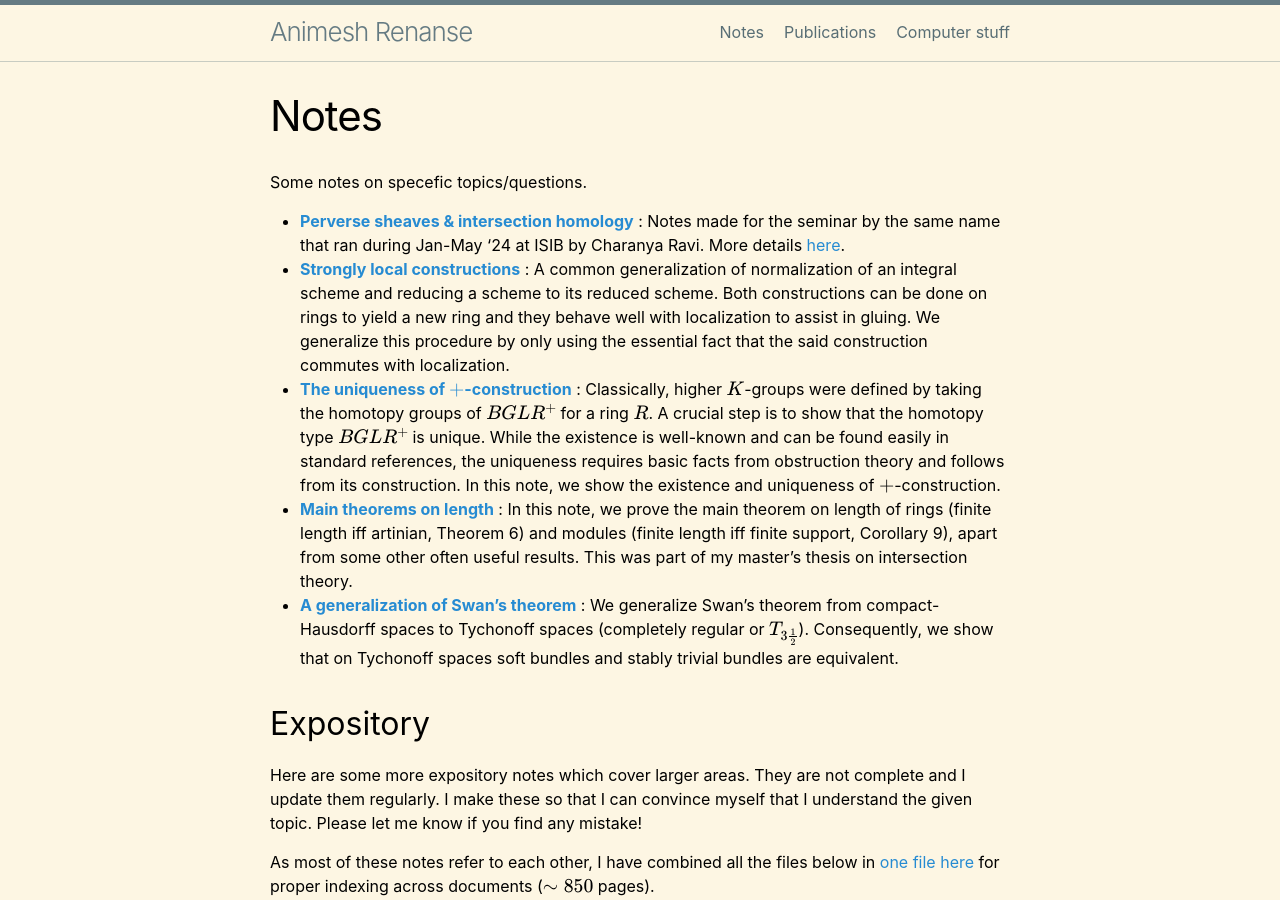
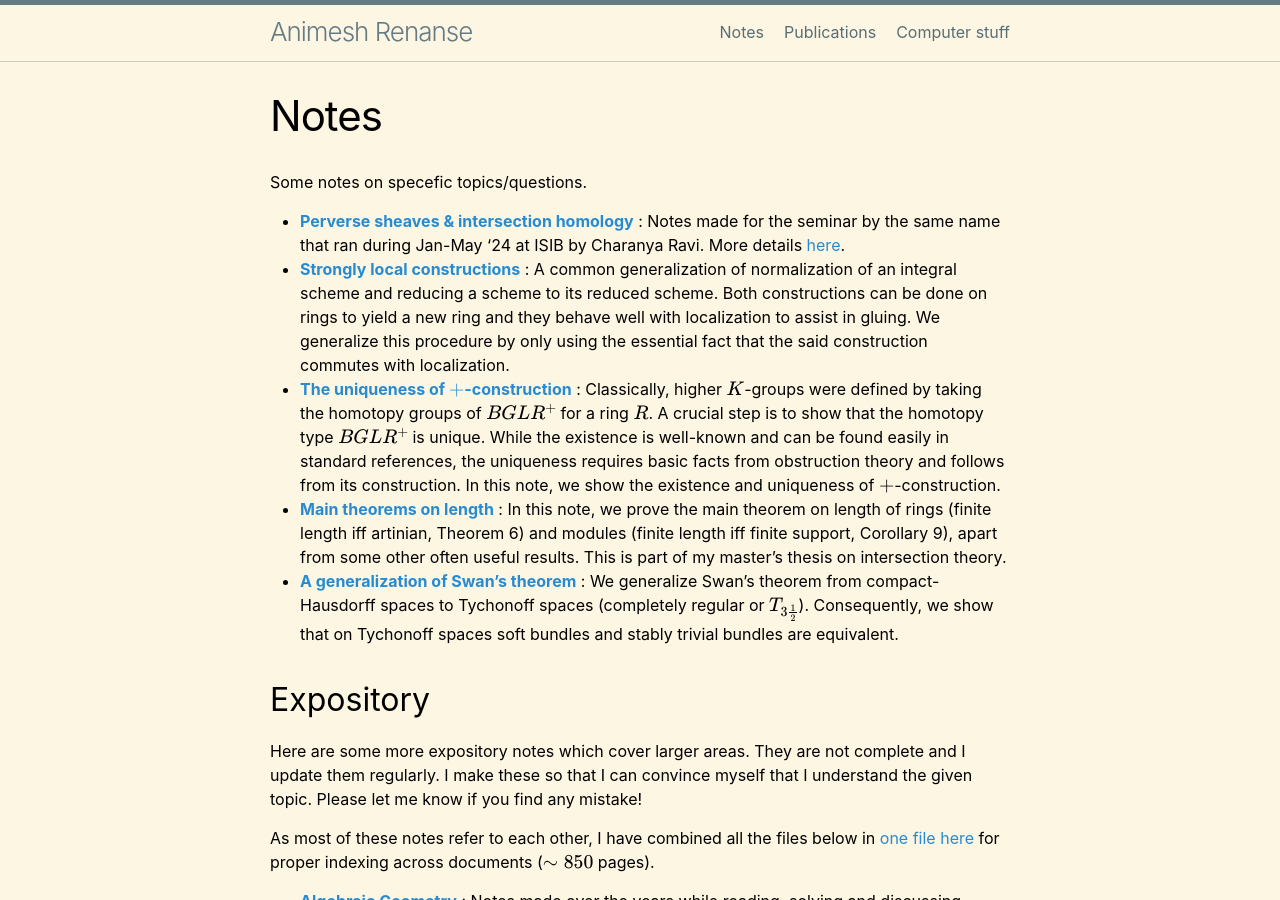
Before and after one commit to ARenanse/ARenanse.github.io, a Jekyll site: the page built from tabs/notes.md, in a window 1280 px wide and 900 px high. Built offline with Jekyll 4.4.1, drawn with Linux system fonts in a browser that asks for light colours; formulas are drawn with MathJax 3.

Commit message:
Update notes.md

```diff
--- a/tabs/notes.md
+++ b/tabs/notes.md
@@ -8,7 +8,7 @@
 * **[Perverse sheaves & intersection homology](/assets//notes/Others/SingSpaces.pdf)** : Notes made for the seminar by the same name that ran during Jan-May '24 at ISIB by Charanya Ravi. More details [here](https://charanyaravi.github.io/Sem2-23-24/Sem2-23-24:IH:index.html).
 * **[Strongly local constructions](/assets/notes/Others/SLConstr.pdf)** : A common generalization of normalization of an integral scheme and reducing a scheme to its reduced scheme. Both constructions can be done on rings to yield a new ring and they behave well with localization to assist in gluing. We generalize this procedure by only using the essential fact that the said construction commutes with localization.
 * **[The uniqueness of $$+$$-construction](/assets/notes/Others/PlusConst.pdf)** : Classically, higher $$K$$-groups were defined by taking the homotopy groups of $$BGLR^+$$ for a ring $$R$$. A crucial step is to show that the homotopy type $$BGLR^+$$ is unique. While the existence is well-known and can be found easily in standard references, the uniqueness requires basic facts from obstruction theory and follows from its construction. In this note, we show the existence and uniqueness of $$+$$-construction.
-* **[Main theorems on length](/assets/notes/Others/Length.pdf)** : In this note, we prove the main theorem on length of rings (finite length iff artinian, Theorem 6) and modules (finite length iff finite support, Corollary 9), apart from some other often useful results. This was part of my master's thesis on intersection theory.
+* **[Main theorems on length](/assets/notes/Others/Length.pdf)** : In this note, we prove the main theorem on length of rings (finite length iff artinian, Theorem 6) and modules (finite length iff finite support, Corollary 9), apart from some other often useful results. This is part of my master's thesis on intersection theory.
 * **[A generalization of Swan's theorem](/assets/notes/Others/SwanTych.pdf)** : We generalize Swan's theorem from compact-Hausdorff spaces to Tychonoff spaces (completely regular or $$T_{3\frac{1}{2}}$$). Consequently, we show that on Tychonoff spaces soft bundles and stably trivial bundles are equivalent.
 
 
```
